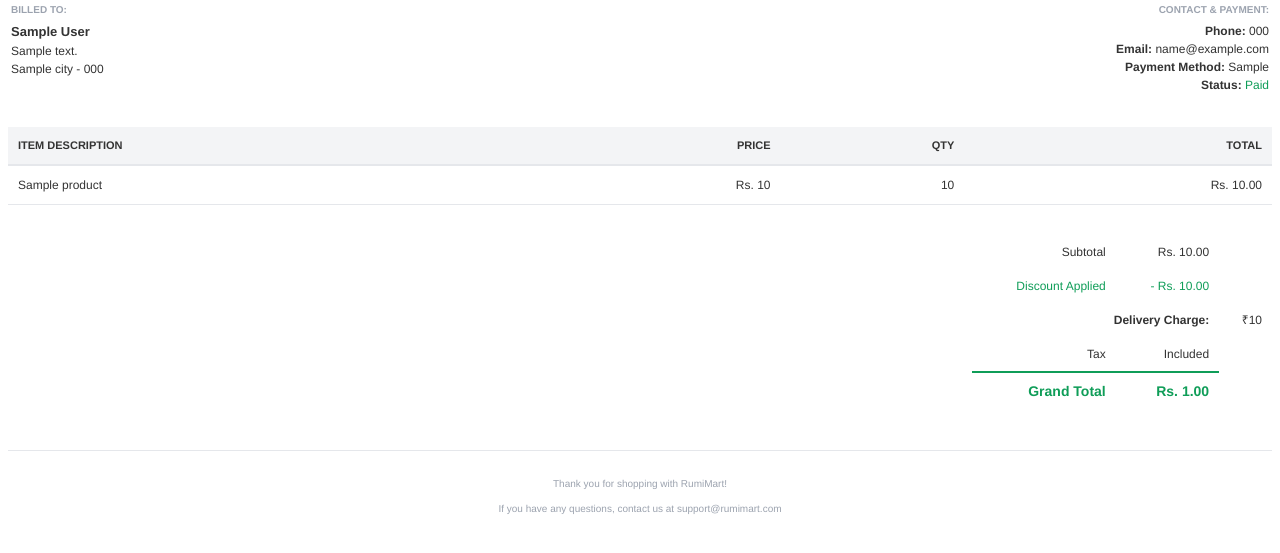
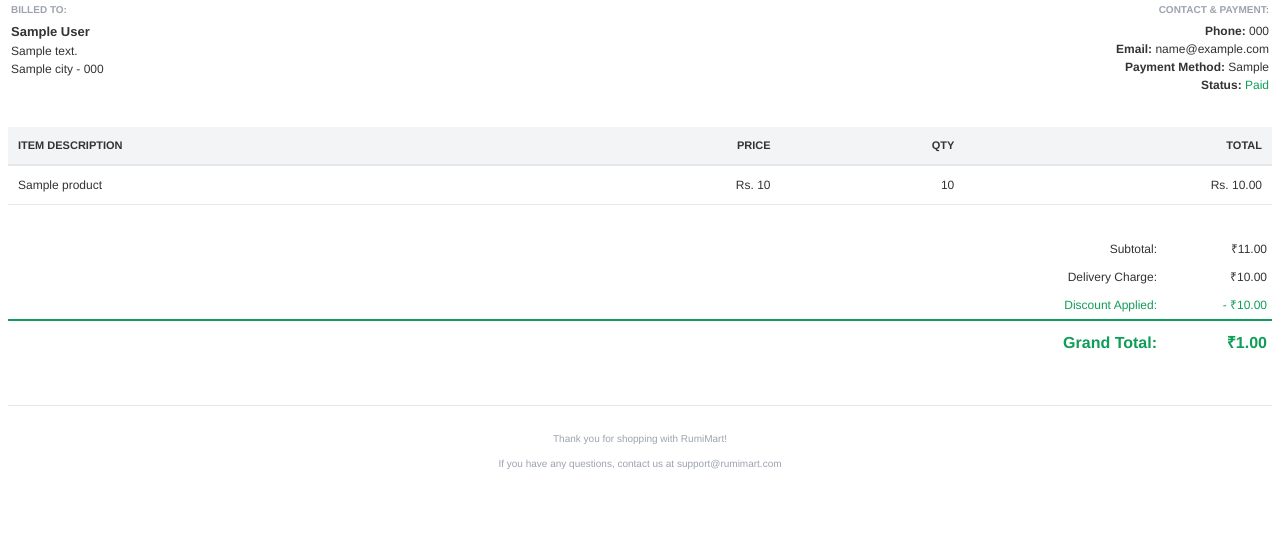
Before and after one commit to adnan-parwez/Mart, a Django app: template templates/store/pdf_invoice.html in a window 1280 px wide. Shown: the part 131-684 px from the top of the page. Run offline with Django 5.2, Linux system fonts and the light colour scheme; the template is opened without the code that fills it: most values are stand-ins (such as "Sample title", 1, 10 or a date in 2020).

Commit message:
email pdf

```diff
--- a/templates/store/email_invoice.html
+++ b/templates/store/email_invoice.html
@@ -117,13 +117,13 @@
 
             <div class="btn-container">
                 <!-- Single button to view order/invoice -->
-                <a href="https://mart-q2d5.onrender.com/order/status/{{ order.order_number }}/?email={{ order.email|urlencode }}" class="btn">View Your Order</a>
+                <a href="https://mart-q2d5.onrender.com/order/status/{{ order.id }}/?email={{ order.email|urlencode}}" class="btn">View Your Order</a>
 
                 <!-- Only show this if the user hasn't set a password yet -->
                 {% if not order.user.last_login or not order.user.has_usable_password %}
                     <br><br>
                     <p style="font-size: 14px; color: #6b7280; margin-bottom: 10px;">Want to track your future orders easily?</p>
-                    <a href="https://mart-q2d5.onrender.com/set-password/{{ order.order_number }}/" style="background: #ffffff; color: #0f9d58; border: 2px solid #0f9d58; text-decoration: none; padding: 12px 24px; border-radius: 6px; font-weight: bold; display: inline-block;">
+                    <a href="https://mart-q2d5.onrender.com/set-password/{{ order.id }}/" style="background: #ffffff; color: #0f9d58; border: 2px solid #0f9d58; text-decoration: none; padding: 12px 24px; border-radius: 6px; font-weight: bold; display: inline-block;">
                         Create an Account
                     </a>
                 {% endif %}
--- a/templates/store/pdf_invoice.html
+++ b/templates/store/pdf_invoice.html
@@ -154,34 +154,34 @@
             {% endfor %}
         </tbody>
     </table>
+    <!-- Grand Total Summary -->
+    <table style="width: 100%; border-collapse: collapse; margin-top: 20px;">
+        <!-- Subtotal -->
+        <tr>
+            <td style="text-align: right; padding: 5px; color: #333;">Subtotal:</td>
+            <td style="text-align: right; padding: 5px; width: 100px;">₹{{ order.total_price|add:order.discount_amount|floatformat:2 }}</td>
+        </tr>
 
-    <!-- Totals -->
-    <table class="totals-table">
+        <!-- Delivery Charge -->
+        {% if delivery_fee > 0 %}
         <tr>
-            <td>Subtotal</td>
-            <td>Rs. {{ subtotal|floatformat:2 }}</td>
-        </tr>
-        {% if order.discount_amount > 0 %}
-        <tr>
-            <td style="color: #0f9d58;">Discount Applied</td>
-            <td style="color: #0f9d58;">- Rs. {{ order.discount_amount|floatformat:2 }}</td>
+            <td style="text-align: right; padding: 5px; color: #333;">Delivery Charge:</td>
+            <td style="text-align: right; padding: 5px;">₹{{ delivery_fee|floatformat:2 }}</td>
         </tr>
         {% endif %}
 
-        {% if delivery_fee > 0 %}
+        <!-- Discount -->
+        {% if order.discount_amount > 0 %}
         <tr>
-            <td colspan="3" style="text-align: right;"><strong>Delivery Charge:</strong></td>
-            <td>₹{{ delivery_fee }}</td>
+            <td style="text-align: right; padding: 5px; color: #0f9d58;">Discount Applied:</td>
+            <td style="text-align: right; padding: 5px; color: #0f9d58;">- ₹{{ order.discount_amount|floatformat:2 }}</td>
         </tr>
         {% endif %}
 
+        <!-- Grand Total (with a top border) -->
         <tr>
-            <td>Tax</td>
-            <td>Included</td>
-        </tr>
-        <tr class="grand-total">
-            <td>Grand Total</td>
-            <td>Rs. {{ order.total_price|floatformat:2 }}</td>
+            <td style="text-align: right; padding: 10px 5px; font-weight: bold; font-size: 16px; border-top: 2px solid #0f9d58; color: #0f9d58;">Grand Total:</td>
+            <td style="text-align: right; padding: 10px 5px; font-weight: bold; font-size: 16px; border-top: 2px solid #0f9d58; color: #0f9d58;">₹{{ order.total_price|floatformat:2 }}</td>
         </tr>
     </table>
 
```
